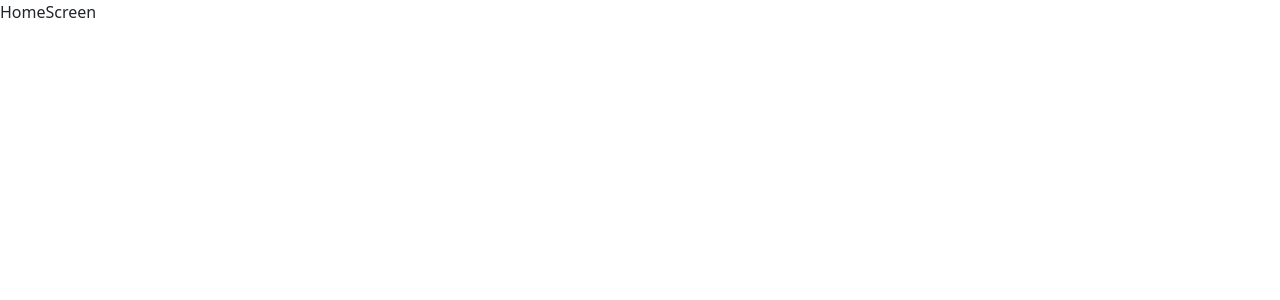
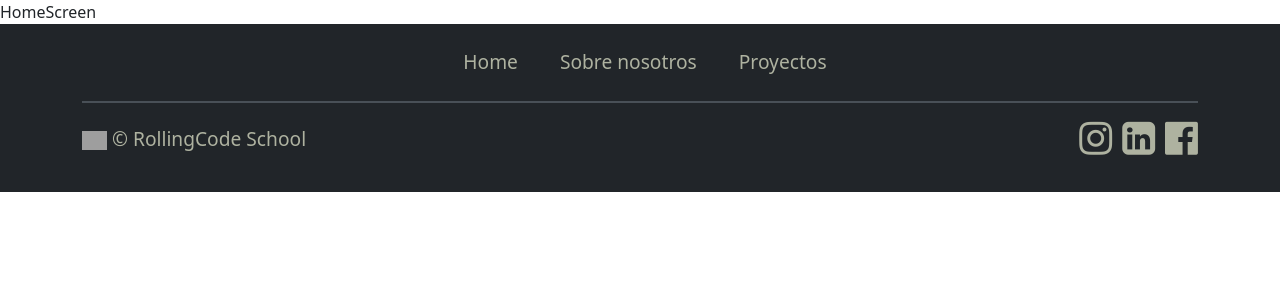
Before and after one commit to pmarino2013/project-react-router-web17, a React (Vite) app: page / in a window 1280 px wide. Shown: the top 300 px of the page. Built offline with nearby package versions, Linux system fonts and the light colour scheme; grey boxes are pictures that could not be loaded.

Commit message:
Creado el componente FooterApp.jsx junto a sus estilos,  añadido a PagesLayout

```diff
--- a/src/components/FooterApp.jsx
+++ b/src/components/FooterApp.jsx
@@ -1,7 +1,57 @@
 import React from "react";
+import { Link } from "react-router-dom";
+import "../css/footer.css";
 
 const FooterApp = () => {
-  return <div>FooterApp</div>;
+  return (
+    <div className="py-3 footer-app">
+      <div className="container">
+        {/* Links a las otras páginas */}
+        <ul className="nav justify-content-center pb-3 mb-3">
+          <li className="nav-item">
+            <Link className="nav-link" to="/">
+              Home
+            </Link>
+          </li>
+          <li className="nav-item">
+            <Link className="nav-link" to="about">
+              Sobre nosotros
+            </Link>
+          </li>
+          <li className="nav-item">
+            <Link className="nav-link" to="project">
+              Proyectos
+            </Link>
+          </li>
+        </ul>
+        {/* Copyright y redes */}
+        <div className="d-flex justify-content-between align-items-center pb-3">
+          <div className="align-items-center">
+            <img
+              src="https://universe.rollingcodeschool.com/assets/rolling-logo-2697050d.png"
+              alt="rolling"
+              width="25px"
+            />
+            <span> &#169; RollingCode School</span>
+          </div>
+          <div>
+            <a href="https://www.instagram.com/rollingcodeschool/">
+              <i className="fa fa-2x fa-instagram" aria-hidden="true"></i>
+            </a>
+            <a href="https://www.linkedin.com/company/rollingcodeschool/posts/?feedView=all">
+              <i className="fa fa-2x fa-linkedin-square" aria-hidden="true"></i>
+            </a>
+            <a href="https://www.facebook.com/RollingCodeSchool">
+              <i
+                className="fa fa-2x fa-facebook-official"
+                aria-hidden="true"
+              ></i>
+            </a>
+          </div>
+        </div>
+      </div>
+    </div>
+  );
 };
 
 export default FooterApp;
--- /dev/null
+++ b/src/css/footer.css
@@ -0,0 +1,28 @@
+.footer-app {
+  background-color: #212529;
+  color: #aeb2a0;
+  font-size: 1.2rem;
+
+  & .nav {
+    border-bottom: 2px solid #495057;
+  }
+
+  & a {
+    margin-left: 10px;
+  }
+
+  & .nav-link,
+  a,
+  i {
+    text-decoration: none;
+    color: #aeb2a0;
+    transition: 0.2s ease-out;
+    & :hover {
+      color: white;
+    }
+  }
+
+  & .nav-link:hover {
+    color: white;
+  }
+}
--- a/src/layout/PagesLayout.jsx
+++ b/src/layout/PagesLayout.jsx
@@ -1,4 +1,5 @@
 import { Outlet } from "react-router-dom";
+import FooterApp from "../components/FooterApp";
 
 const PagesLayout = () => {
   return (
@@ -7,7 +8,9 @@ const PagesLayout = () => {
       <main>
         <Outlet />
       </main>
-      <footer>{/* componente footer  */}</footer>
+      <footer>
+        <FooterApp />
+      </footer>
     </>
   );
 };
```
